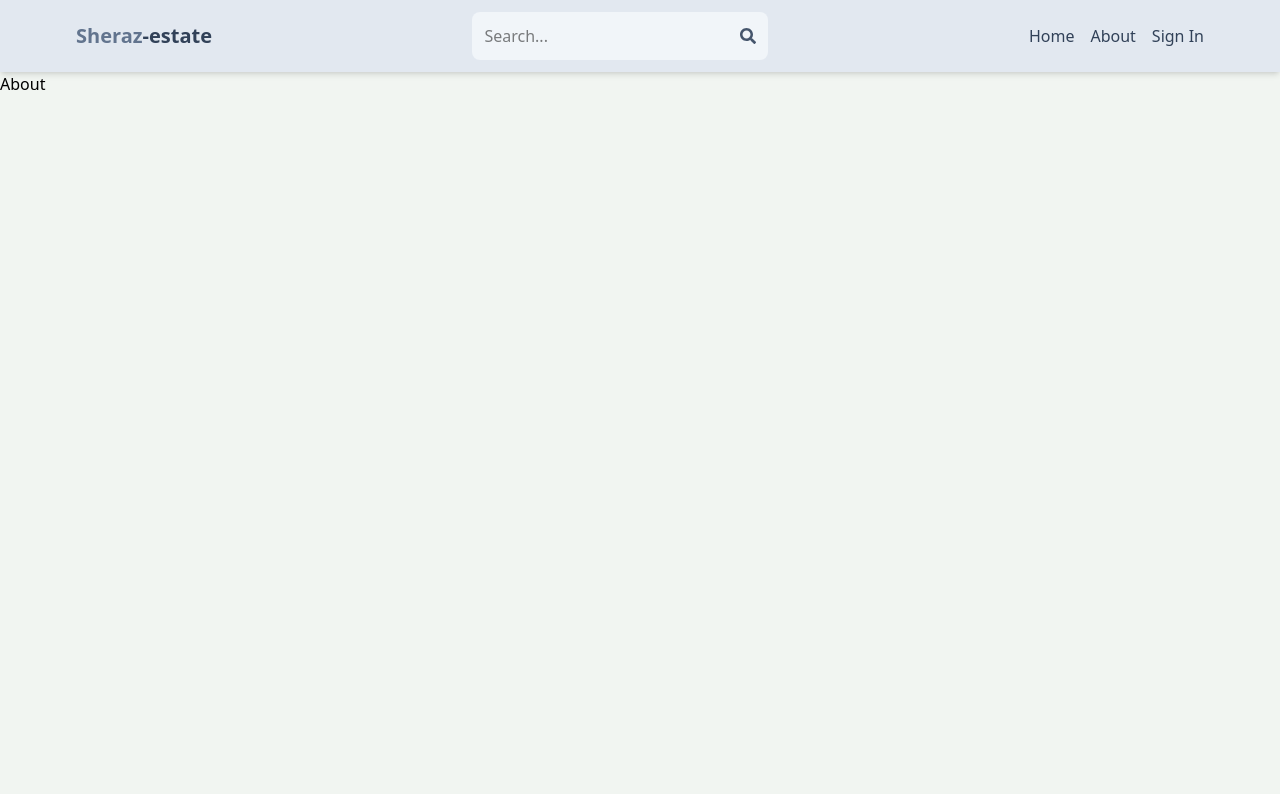
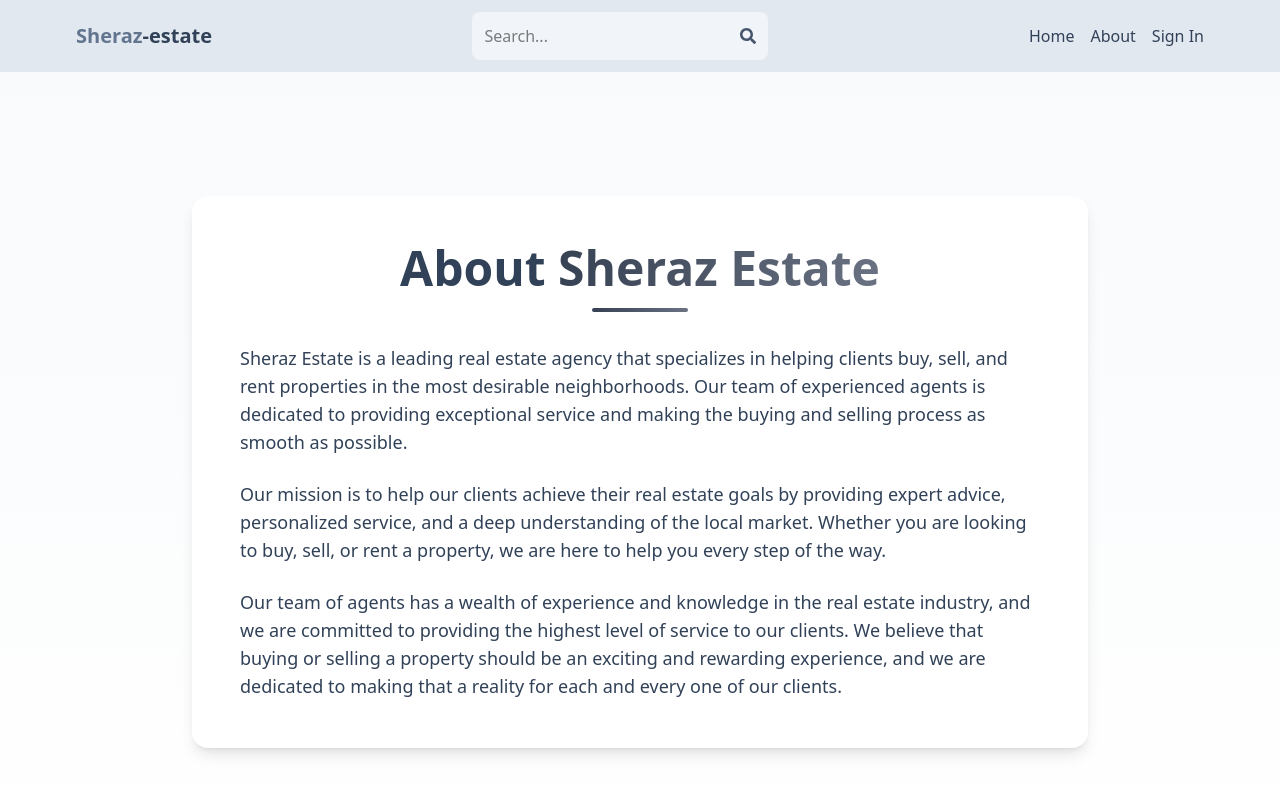
Before and after one commit to sheraz61/Real-Estate-Market, a React (Vite) app in the folder client/: page /about in a window 1280 px wide. Shown: the top 794 px of the page. Built offline with nearby package versions, Linux system fonts and the light colour scheme; no server answers.

Commit message:
complete about page

```diff
--- a/client/src/pages/About.jsx
+++ b/client/src/pages/About.jsx
@@ -1,9 +1,38 @@
-import React from 'react'
+import React from 'react';
 
 function About() {
   return (
-    <div>About</div>
-  )
+    <div className='min-h-screen bg-linear-to-b from-slate-50 to-white flex items-center justify-center px-6'>
+      <div className='max-w-4xl w-full'>
+        <div className='bg-white rounded-2xl shadow-lg p-8 md:p-12'>
+          {/* Header */}
+          <div className='text-center mb-8'>
+            <h1 className='text-4xl md:text-5xl font-bold text-slate-700 mb-4'>
+              About <span className='text-transparent bg-clip-text bg-linear-to-r from-gray-700 to-gray-500'>Sheraz Estate</span>
+            </h1>
+            <div className='w-24 h-1 bg-linear-to-r from-gray-700 to-gray-500 mx-auto rounded-full'></div>
+          </div>
+
+          {/* Content */}
+          <div className='space-y-6 text-slate-700 leading-relaxed'>
+            <p className='text-lg'>
+              Sheraz Estate is a leading real estate agency that specializes in helping clients buy, sell, and rent properties in the most desirable neighborhoods. Our team of experienced agents is dedicated to providing exceptional service and making the buying and selling process as smooth as possible.
+            </p>
+
+            <p className='text-lg'>
+              Our mission is to help our clients achieve their real estate goals by providing expert advice, personalized service, and a deep understanding of the local market. Whether you are looking to buy, sell, or rent a property, we are here to help you every step of the way.
+            </p>
+
+            <p className='text-lg'>
+              Our team of agents has a wealth of experience and knowledge in the real estate industry, and we are committed to providing the highest level of service to our clients. We believe that buying or selling a property should be an exciting and rewarding experience, and we are dedicated to making that a reality for each and every one of our clients.
+            </p>
+          </div>
+
+
+        </div>
+      </div>
+    </div>
+  );
 }
 
-export default About
+export default About;
```
